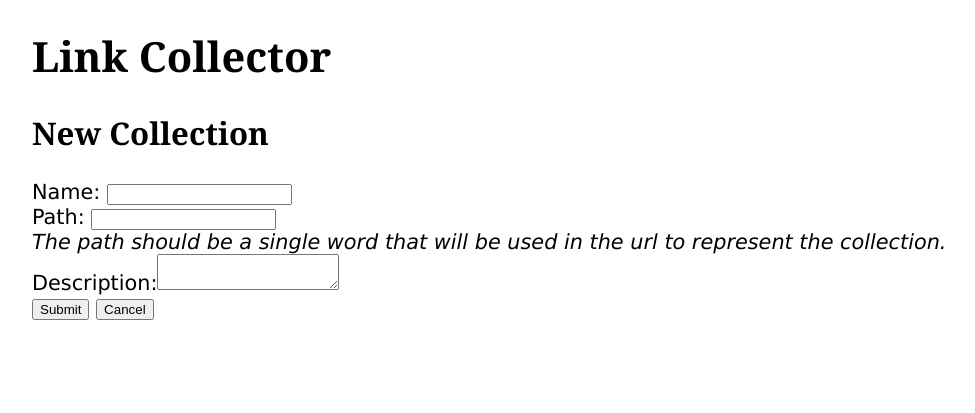
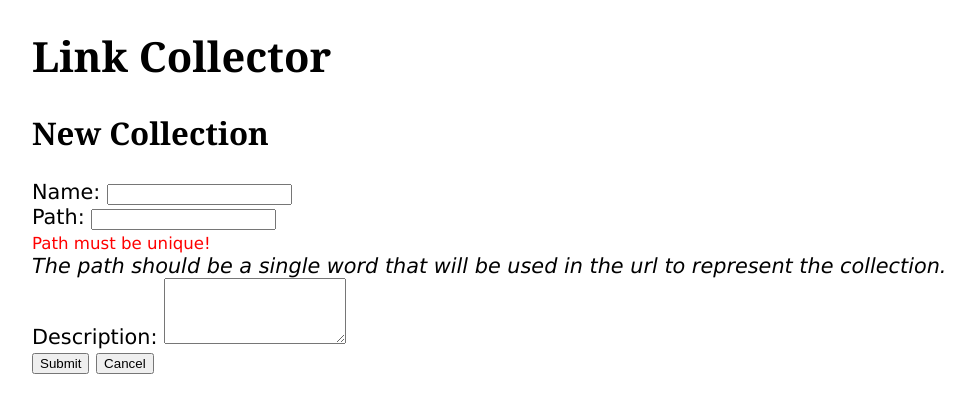
Before and after one commit to kellim/link-collector, a Flask app: template templates/collectionnew.html in a window 1280 px wide. Shown: the top 413 px of the page, without its empty margins (128-1103 px from the left). Run offline with Flask 2, Linux system fonts and the light colour scheme; the template is opened without the code that fills it: values that come from a table or form of the project are taken from there, others are empty; some libraries are stand-ins or nearby versions.

Commit message:
Update new collection form - renamed database_setup.py to models.py to follow convention - Validate new collection form data - Code to check if path is unique added to app.py instead of   forms.py to keep forms.py simple without database logic in it.

```diff
--- a/app.py
+++ b/app.py
@@ -4,7 +4,7 @@ app = Flask(__name__)
 from flask_bootstrap import Bootstrap
 from sqlalchemy import create_engine
 from sqlalchemy.orm import sessionmaker
-from database_setup import Base, Collection, Category, Link
+from models import Base, Collection, Category, Link
 
 import secret
 import forms
@@ -14,7 +14,6 @@ Base.metadata.bind = engine
 
 DBSession = sessionmaker(bind=engine)
 session = DBSession()
-
 
 @app.route('/')
 def index():
@@ -109,19 +108,36 @@ def delete_collection(collection):
 
 @app.route('/links/collection/new', methods=['GET', 'POST'])
 def new_collection():
+    path_unique = True
+    form = forms.NewCollectionForm()
     if request.method == 'POST':
-        new_coll = Collection(name = request.form['coll-name'],
-                              description = request.form['coll-desc'],
-                              path = request.form['coll-path'])
+        new_coll = Collection(name = request.form['name'],
+                              description = request.form['description'],
+                              path = request.form['path'])
         if 'cancel-btn' in request.form:
             flash('Adding new Collection cancelled!')
+            return redirect(url_for('index'))
         else:
-            session.add(new_coll)
-            session.commit()
-            flash("New collection created!")
-        return redirect(url_for('index'))
+            if form.validate_on_submit():
+                # Check if the path already exists here instead of forms.py
+                # to simplify forms.py by not having database logic in it.
+                try:
+                    db_coll = session.query(Collection).filter_by(path=new_coll.path).one()
+                except:
+                    path = None
+                else:
+                    path = db_coll.path
+
+                if path != new_coll.path:
+                    session.add(new_coll)
+                    session.commit()
+                    flash("New collection created!")
+                    return redirect(url_for('index'))
+                else:
+                    path_unique = False
+            return render_template('collectionnew.html', form=form, path_unique=path_unique)
     else:
-        return render_template('collectionnew.html')
+        return render_template('collectionnew.html', form=form, path_unique=path_unique)
 
 
 @app.route('/links/<collection>/<category>/edit/', methods=['GET', 'POST'])
--- a/forms.py
+++ b/forms.py
@@ -1,6 +1,9 @@
 from flask_wtf import Form
 from wtforms import StringField, TextAreaField
 from wtforms.validators import (DataRequired, Regexp, ValidationError)
+from models import Base, Collection, Category, Link
+from sqlalchemy.orm import sessionmaker
+
 
 class EditCollectionForm(Form):
     input_error = ('Invalid input. Please remove special characters and '
@@ -19,3 +22,29 @@ class EditCollectionForm(Form):
                                     regex=r'^[a-zA-Z0-9_.,\-_();:\'?! ]+$',
                                     message=input_error)
                                  ]))
+
+
+class NewCollectionForm(Form):
+    input_error = ('Invalid input. Please remove special characters and '
+                   'try again.')
+    path_input_error = ('Invalid input. The only allowed characters for '
+                        'path are letters and numbers.')
+    name = (
+        StringField('Name: ',
+                    validators=[DataRequired(),
+                                Regexp(regex=r'^[a-zA-Z0-9_,\-_();:\' ]+$',
+                                       message=input_error)
+                                ]))
+    path = StringField('Path: ',
+                        validators = [DataRequired(),
+                                     Regexp(regex=r'^[a-zA-Z0-9]+$',
+                                            message=path_input_error)
+                                     ])
+
+    description = (
+        TextAreaField('Description: ',
+                      validators=[DataRequired(),
+                                 Regexp(
+                                    regex=r'^[a-zA-Z0-9_.,\-_();:\'?! ]+$',
+                                    message=input_error)
+                                 ]))
--- a/templates/collectionnew.html
+++ b/templates/collectionnew.html
@@ -3,12 +3,28 @@
   <h2>New Collection</h2>
   <div class="edit">
         <form action="{{ url_for('new_collection') }}" method = "POST">
-            <label>Name: <input type="text" name="coll-name"></label><br>
-            <label>Path: <input type="text" name="coll-path"></label><br>
-            <span class="explanation">The path should be a single word that will be used in the url to represent the collection.</span>
-            <label>Description:<textarea name="coll-desc"></textarea><br>
-            <input type="submit" name="submit-btn" value = "Submit">
-            <input type="submit" name="cancel-btn" value = "Cancel">
+          {{ form.csrf_token }}
+          {{ form.name.label }} {{ form.name }}
+          {% for error in form.name.errors %}
+            <br><span class="field-error">{{ error }}</span>
+          {% endfor %}
+          <br>
+          {{ form.path.label }} {{ form.path }}
+          {% for error in form.path.errors %}
+            <br><span class="field-error">{{ error }}</span>
+          {% endfor %}
+          {% if not path_unique %}
+            <br><span class="field-error">Path must be unique!</span>
+          {% endif %}
+          <br>
+          <span class="explanation">The path should be a single word that will be used in the url to represent the collection.</span>
+          {{ form.description.label }} {{ form.description (rows=4) }}
+          {% for error in form.description.errors %}
+            <br><span class="field-error">{{ error }}</span>
+          {% endfor %}
+          <br>
+          <input type="submit" name="submit-btn" value = "Submit">
+          <input type="submit" name="cancel-btn" value = "Cancel">
         </form>
     </div>
 {% endblock %}
```
Also changed, not shown: models.py (renamed from database_setup.py).
